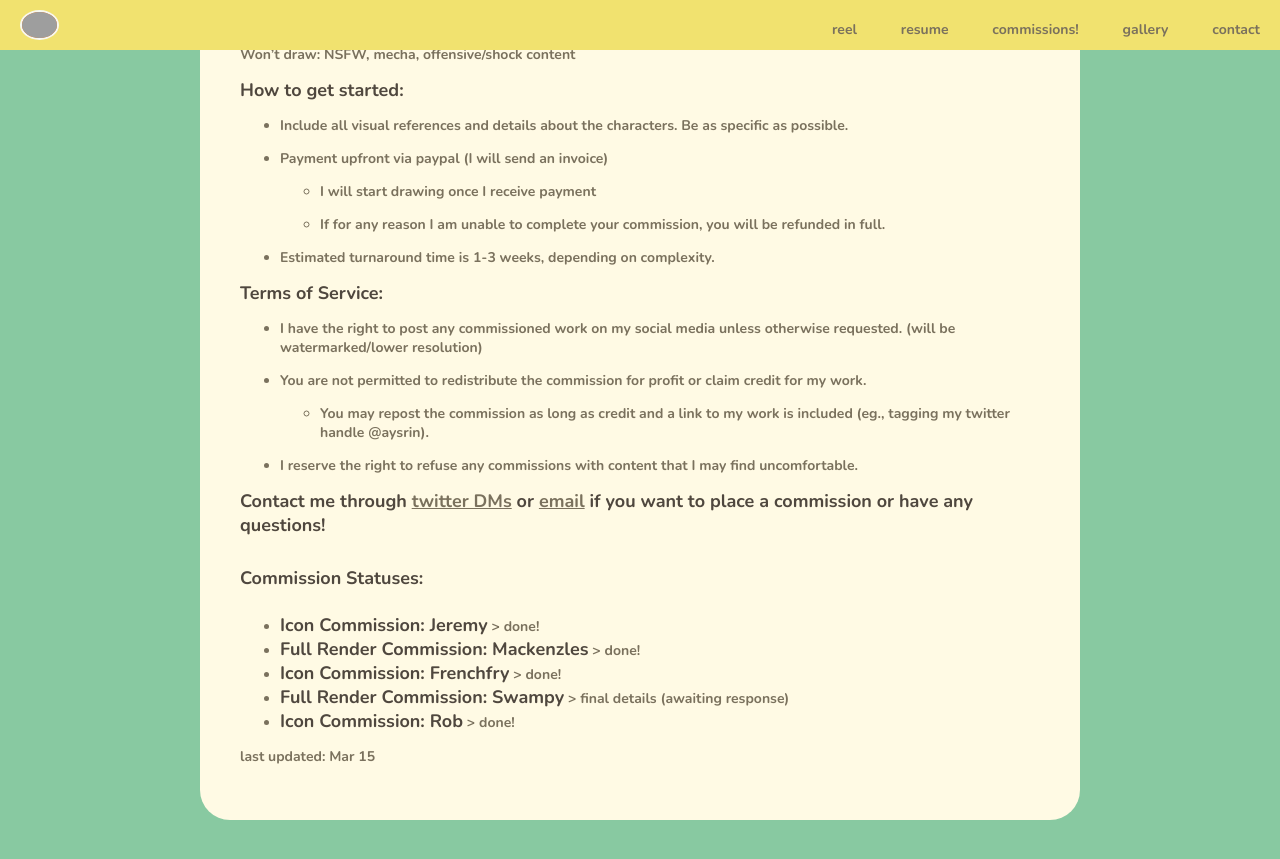
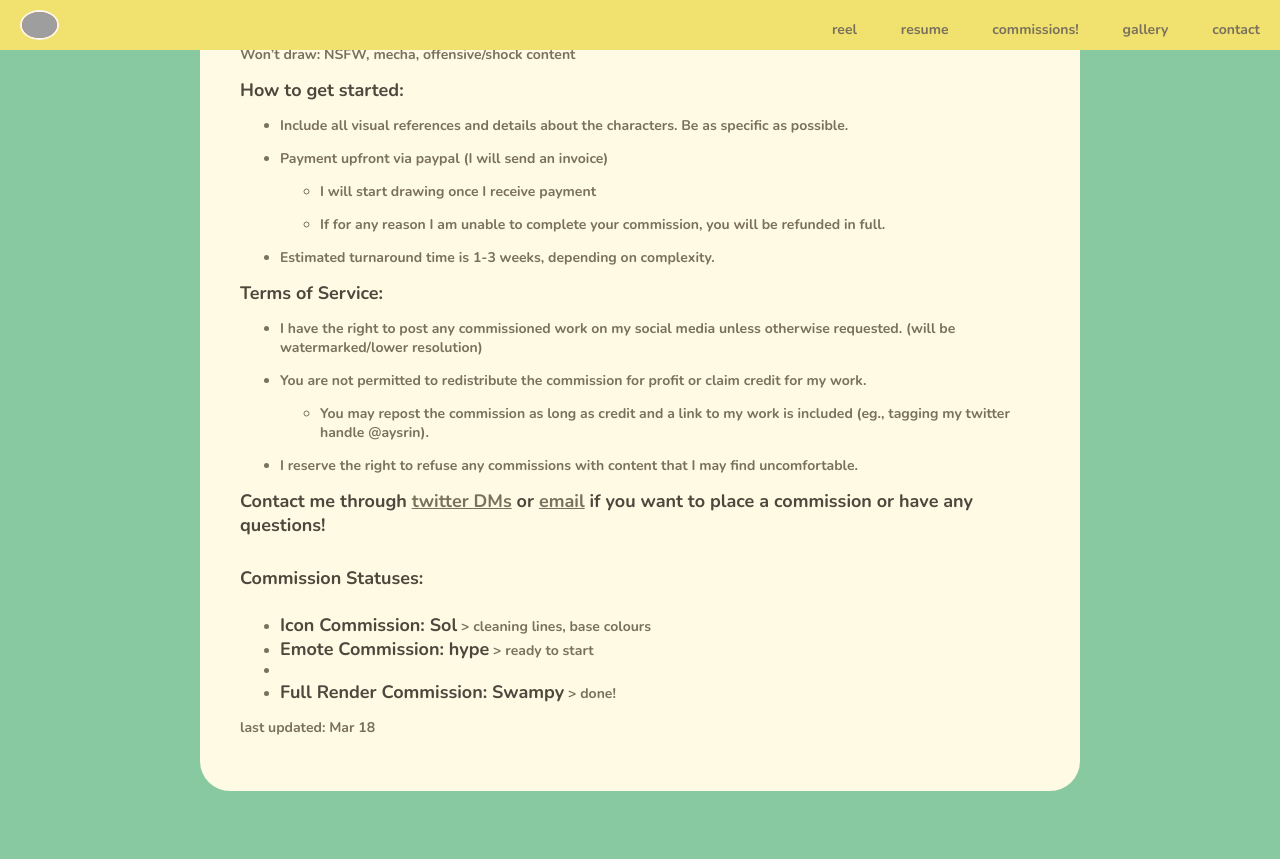
Before and after one commit to antheakwong/antheakwong.github.io, a Jekyll site: the page built from commissions/index.md, in a window 1280 px wide and 900 px high, scrolled down 2078 px. Shown: the top 859 px of the window. Built offline with Jekyll 4.4.1, drawn with Linux system fonts in a browser that asks for light colours; nearby versions of some CDN libraries; grey boxes are pictures that could not be loaded.

Commit message:
updated status

```diff
--- a/commissions/index.md
+++ b/commissions/index.md
@@ -52,10 +52,10 @@ Won’t draw: NSFW, mecha, offensive/shock content
 
 # **Commission Statuses:**
 
-- **Icon Commission: Jeremy** > done!
-- **Full Render Commission: Mackenzles** > done!
-- **Icon Commission: Frenchfry** > done!
-- **Full Render Commission: Swampy** > final details (awaiting response)
-- **Icon Commission: Rob** > done!
+- **Icon Commission: Sol** > cleaning lines, base colours
+- **Emote Commission: hype** > ready to start
+-
+- **Full Render Commission: Swampy** > done!
 
-last updated: Mar 15
+
+last updated: Mar 18
```
